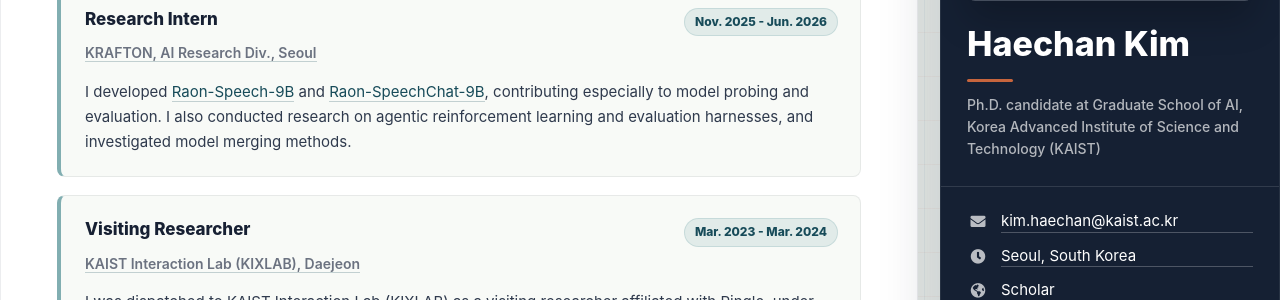
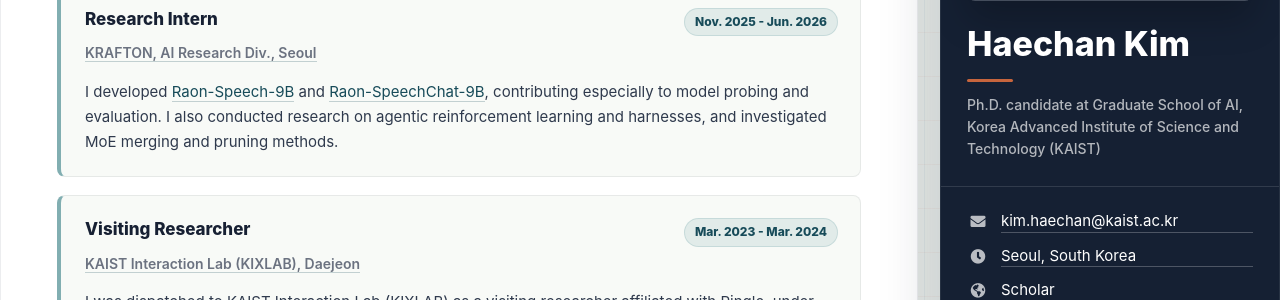
Before and after one commit to HaeChan0305/HaeChan0305.github.io, a Jekyll site: the page built from print.html, in a window 1280 px wide and 900 px high. Shown: the part 408-708 px from the top of the window. Built offline with Jekyll 4.4.1, drawn with Linux system fonts in a browser that asks for light colours; grey boxes are pictures that could not be loaded.

Commit message:
Refine Krafton experience wording

```diff
--- a/_data/data.yml
+++ b/_data/data.yml
@@ -69,7 +69,7 @@
         time: Nov. 2025 - Jun. 2026
         company: <a href="https://www.krafton.com/" target="_blank">KRAFTON, AI Research Div., Seoul</a>
         details: |
-          I developed <a href="https://huggingface.co/KRAFTON/Raon-Speech-9B" target="_blank">Raon-Speech-9B</a> and <a href="https://huggingface.co/KRAFTON/Raon-SpeechChat-9B" target="_blank">Raon-SpeechChat-9B</a>, contributing especially to model probing and evaluation. I also conducted research on agentic reinforcement learning and evaluation harnesses, and investigated model merging methods.
+          I developed <a href="https://huggingface.co/KRAFTON/Raon-Speech-9B" target="_blank">Raon-Speech-9B</a> and <a href="https://huggingface.co/KRAFTON/Raon-SpeechChat-9B" target="_blank">Raon-SpeechChat-9B</a>, contributing especially to model probing and evaluation. I also conducted research on agentic reinforcement learning and harnesses, and investigated MoE merging and pruning methods.
 
       - role: Visiting Researcher
         time: Mar. 2023 - Mar. 2024
```
